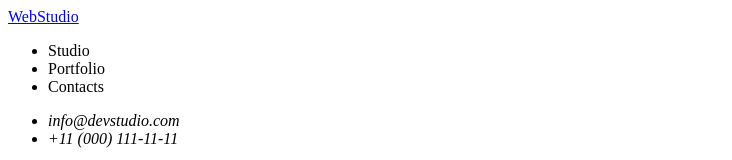
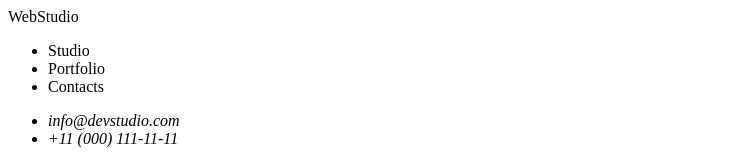
Before and after one commit to Zlatan-9/goit-markup-hw-01, a plain HTML site: page index.html in a window 1280 px wide. Shown: the top 160 px of the page, without its empty margins (0-732 px from the left). Drawn offline with Linux system fonts and the light colour scheme.

Commit message:
Update header logo markup

```diff
--- a/index.html
+++ b/index.html
@@ -8,7 +8,7 @@
   <body>
     <header>
       <nav>
-        <a href="index.html" class="logo">WebStudio</a>
+        <div class="logo">WebStudio</div>
         <ul>
           <li>Studio</li>
           <li>Portfolio</li>
```
Also changed, not shown: 1 other file.
